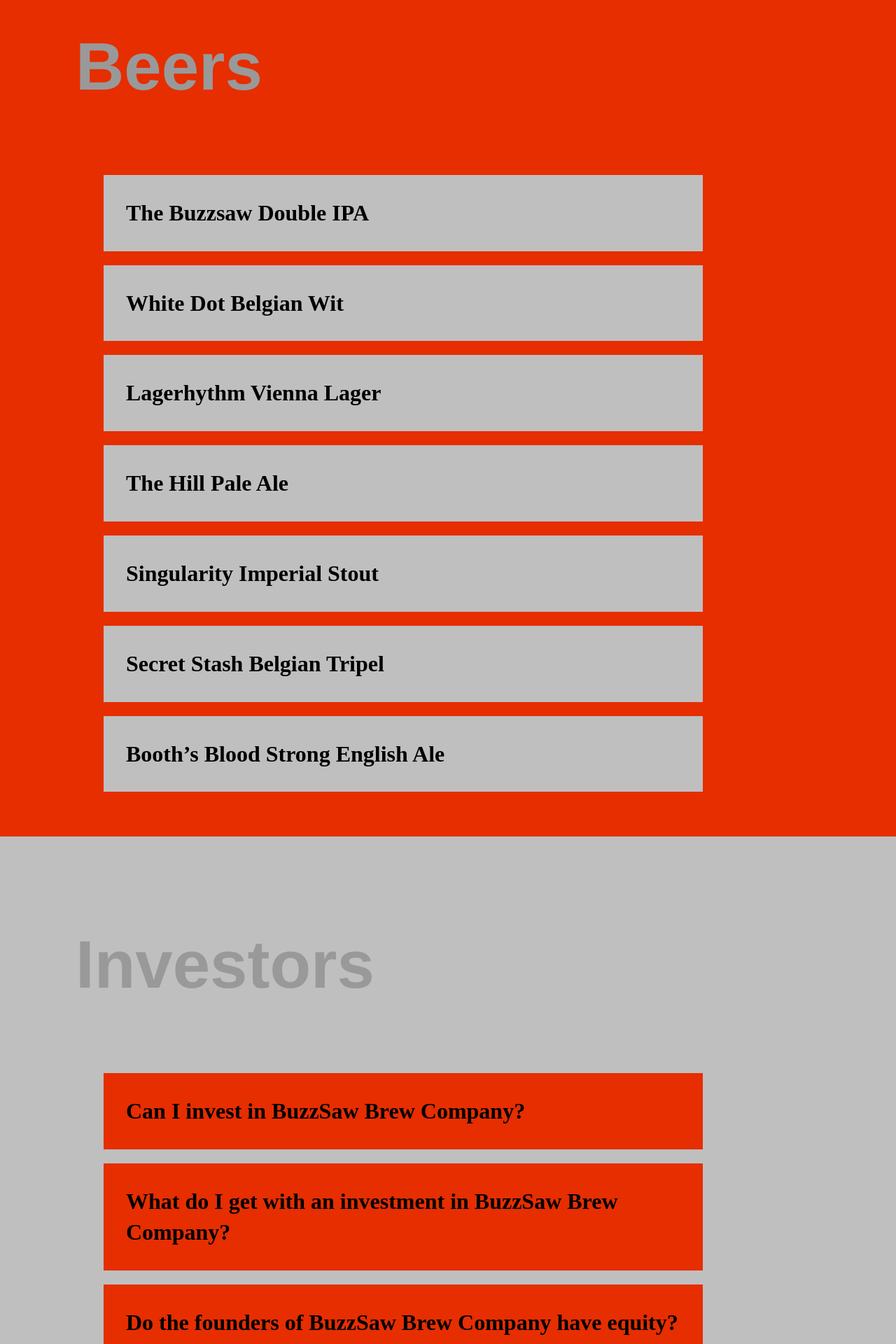
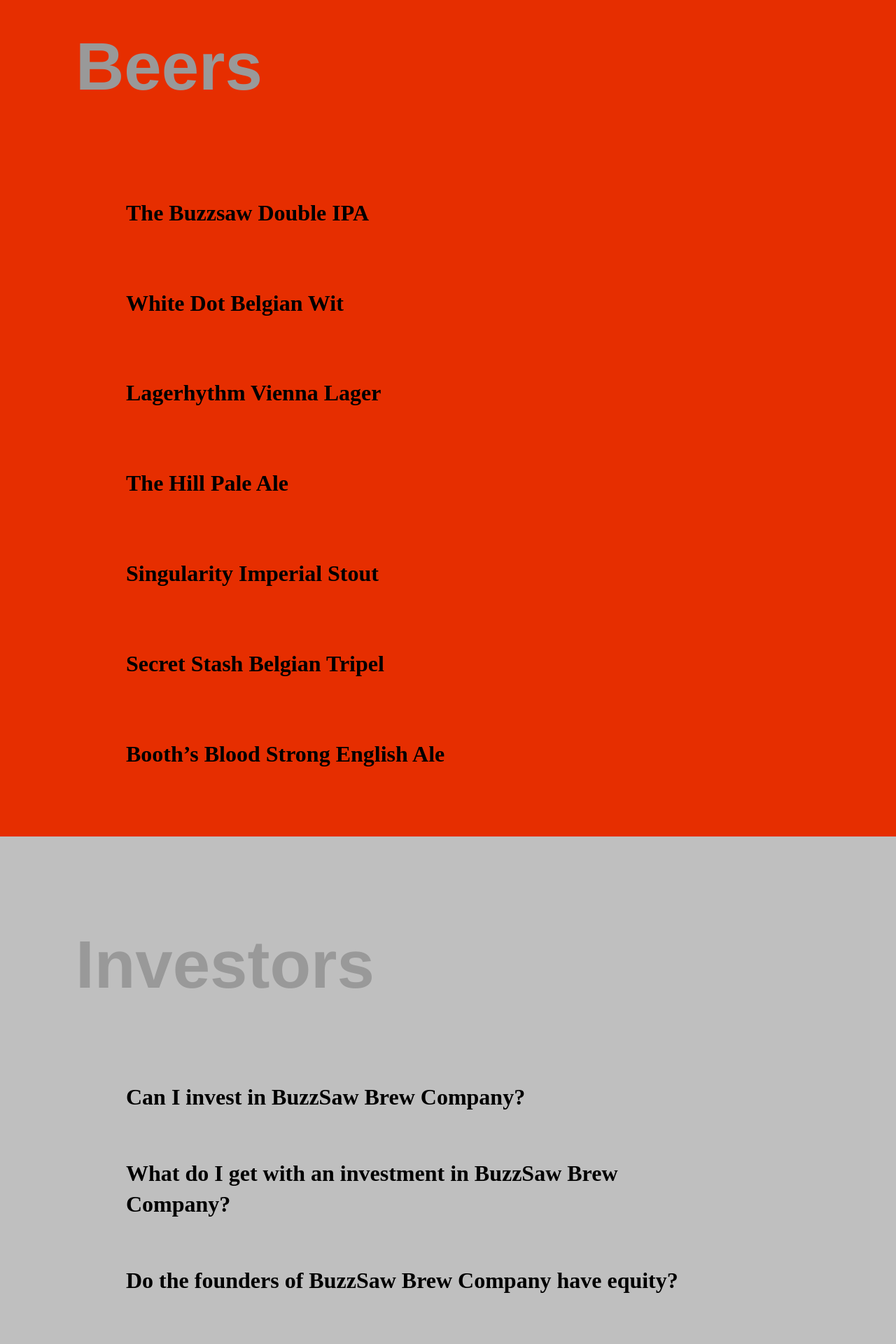
Before and after one commit to arquinn/arquinn.github.io, a Jekyll site: the page built from test.html, in a window 1280 px wide. Shown: the part 1844-3764 px from the top of the page at 70% size. Built offline with Jekyll 4.4.1, drawn with Linux system fonts in a browser that asks for light colours; nearby versions of some CDN libraries.

Commit message:
Update test.css

```diff
--- a/css/test.css
+++ b/css/test.css
@@ -45,15 +45,8 @@
         border-top:20px solid #e62e00;
 }
 .beer {
-    background-color: #bfbfbf;
+    background: rgba(204, 204, 204, 0.0);
 }
-.investq{
-    border-top:20px solid #bfbfbf;
-}
-.invest{
-    background-color:  #e62e00;
-}
-
 .answer {
     font-weight: bold;
     color: #333;
```
